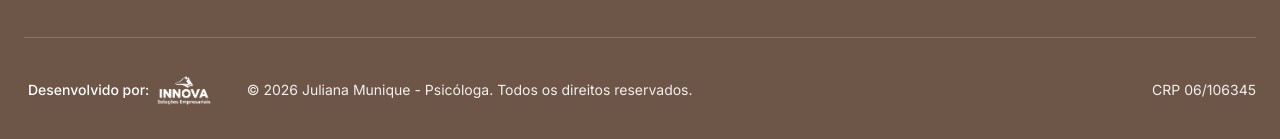
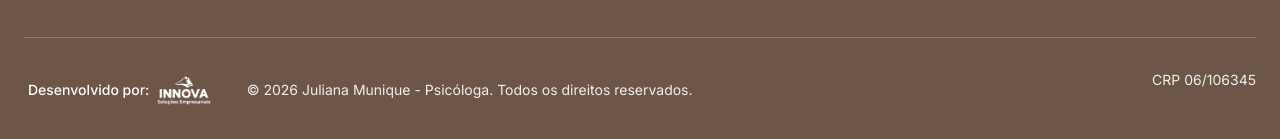
Before and after one commit to fernandogabos/site-psic-loga-juliana-munique-821vhrkc0, a React (Vite) app: page / in a window 1280 px wide. Shown: the part 4362-4501 px from the top of the page. Built offline with nearby package versions, Linux system fonts and the light colour scheme.

Commit message:
Auto-commit after full sync (build simulation)

```diff
--- a/src/components/Footer.tsx
+++ b/src/components/Footer.tsx
@@ -125,7 +125,12 @@ export function Footer() {
               reservados.
             </p>
           </div>
-          <p>CRP 06/106345</p>
+          <p>
+            CRP 06/106345
+            <div>
+              <br />
+            </div>
+          </p>
         </div>
       </div>
     </footer>
```
Also changed, not shown: .skip.config.json.
